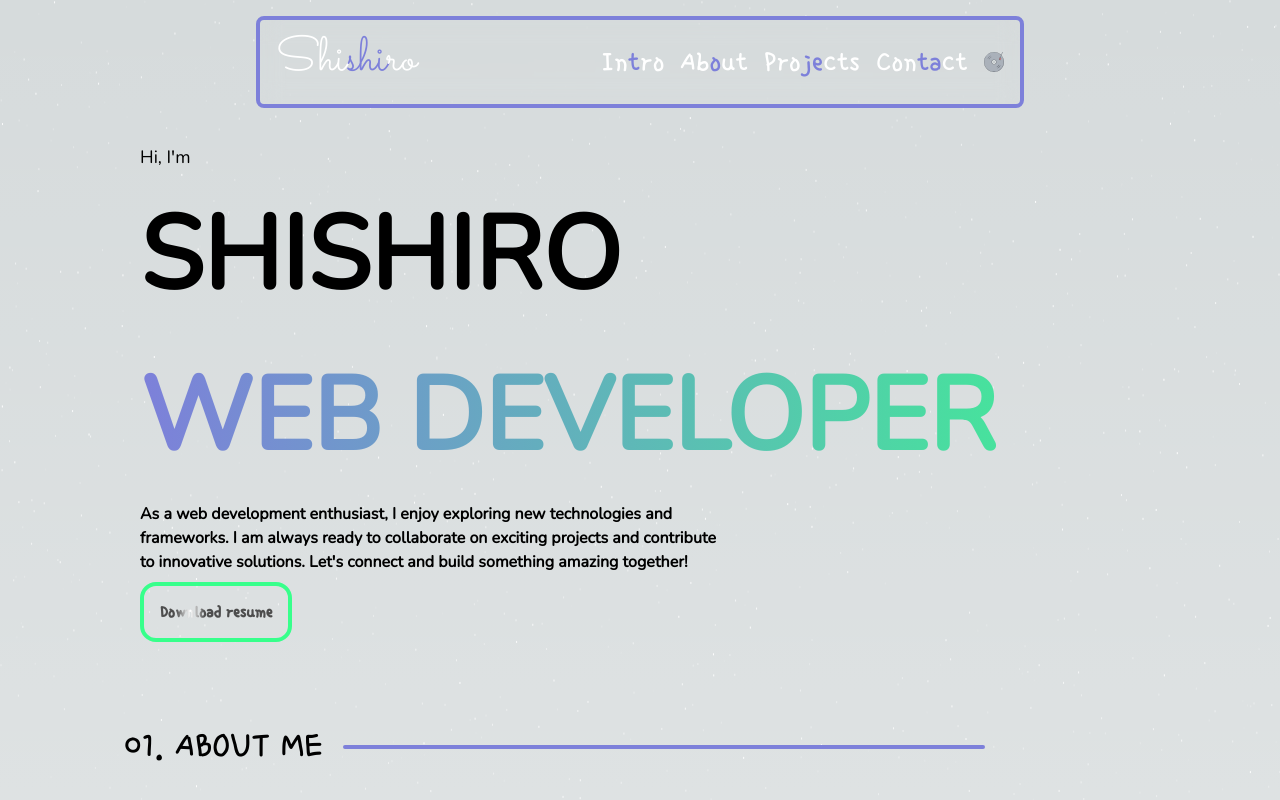
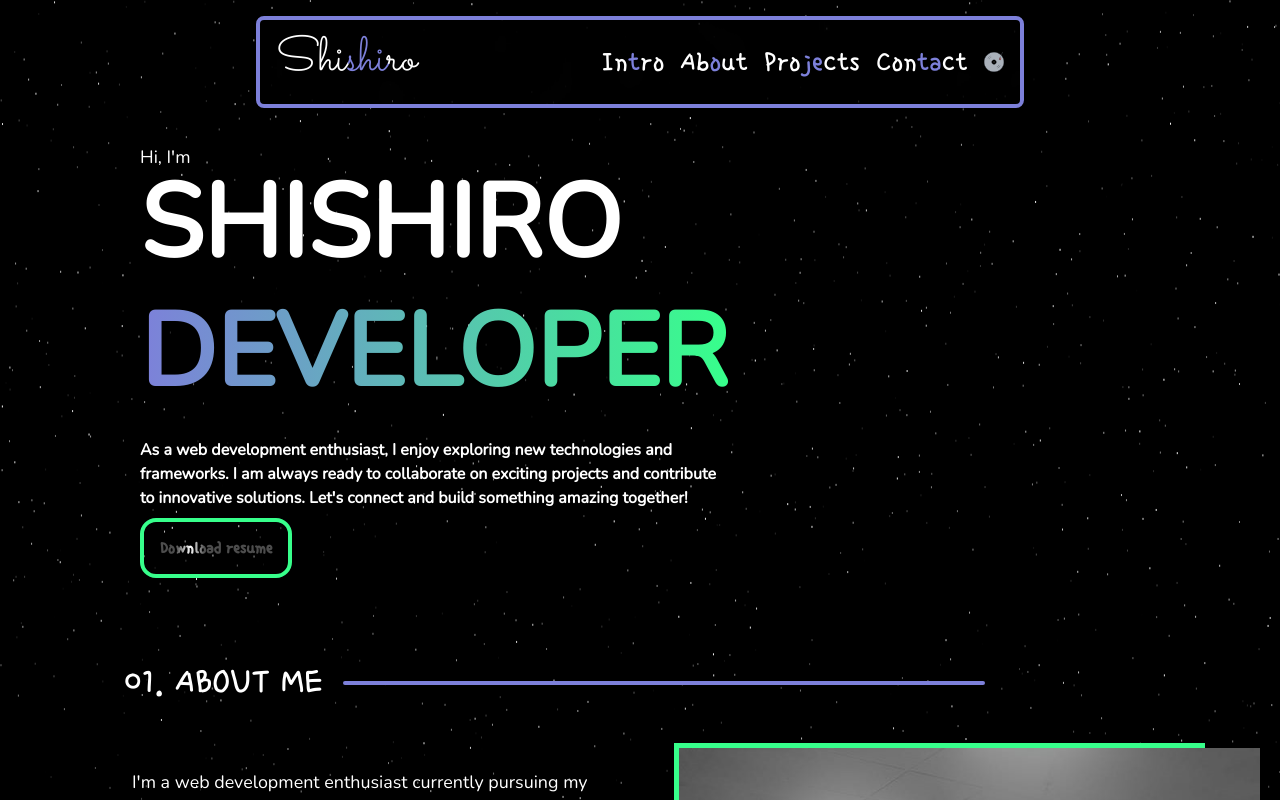
Before and after one commit to shishiro26/shishiro, a Next.js app: page / in a window 1280 px wide. Shown: the top 800 px of the page. Built offline with nearby package versions, Linux system fonts and the light colour scheme.

Commit message:
added animation

```diff
--- a/app/_components/Contact.tsx
+++ b/app/_components/Contact.tsx
@@ -1,5 +1,6 @@
 'use client'
 import React from 'react';
+import { motion } from 'framer-motion'
 
 
 const Contact = () => {
@@ -23,15 +24,17 @@ const Contact = () => {
                     Interested in working together?
                     Feel free to reach out to me!
                 </p>
-                <button
-                    className={`mt-3 2xl:mt-5 px-4 py-3 border-[#37FF8B] border-4 rounded-2xl flex items-center justify-center 2xl:text-[1.3vw] shine single_font md:text-2xl`}
+                <motion.button
+                    whileHover={{ scale: 1.1 }}
+                    whileTap={{ scale: 0.85 }}
+                     className={`mt-3 2xl:mt-5 px-4 py-3 border-[#37FF8B] border-4 rounded-2xl flex items-center justify-center 2xl:text-[1.3vw] shine single_font md:text-2xl`}
                     onClick={handleWriteToMe}
                 >
                     Write to me
                     <span className='text-bold'>
                         @
                     </span>
-                </button>
+                </motion.button>
             </div>
         </section>
     );
--- a/app/_components/Intro.tsx
+++ b/app/_components/Intro.tsx
@@ -1,16 +1,16 @@
 "use client";
 import React from "react";
-import Image from "next/image";
 import Starfield from "./Starfield";
 import { motion } from 'framer-motion'
-import { audioIcon } from "@/constants";
 const Intro = () => {
+  const letters = Array.from("SHISHIRO");
+  const words = "DEVELOPER".split(" ");
 
   const container = {
     hidden: { opacity: 0 },
     visible: (i = 1) => ({
       opacity: 1,
-      transition: { staggerChildren: 0.12, delayChildren: 0.04 * i },
+      transition: { staggerChildren: 0.12, delayChildren: 0.3 * i },
     }),
   };
 
@@ -37,6 +37,7 @@ const Intro = () => {
 
 
 
+
   const downloadResume = () => {
     const resume = "/resume/Shishiro_resume.pdf";
     fetch(resume)
@@ -55,39 +56,61 @@ const Intro = () => {
   };
 
   return (
-    <motion.section className="m-2 p-5 space-y-2" id="intro"
-      variants={container}
-      initial="hidden"
-      animate="visible">
+    <section className="m-2 p-5 space-y-2" id="intro">
       <Starfield
         starCount={5000}
         starColor={[255, 255, 255]}
         speedFactor={0.05}
         backgroundColor="black"
       />
+      <div className="md:-space-y-6">
         <p className="text-1rem sm:text-[1rem] md:text-[1.4vw]">Hi, I&prime;m</p>
-      <p className="text-[8vw] font-bold">SHISHIRO</p>
+        <motion.div
+          style={{ overflow: "hidden", display: "flex", fontSize: "2rem" }}
+          variants={container}
+          initial="hidden"
+          animate="visible"
+        >
+          {letters.map((letter, index) => (
+            <motion.span variants={child} key={index} className="text-[8vw] font-bold cursor-default">
+              {letter === " " ? "\u00A0" : letter}
+            </motion.span>
+          ))}
+        </motion.div>
+        <motion.div
+          style={{ overflow: "hidden", display: "flex", fontSize: "2rem" }}
+          variants={container}
+          initial="hidden"
+          animate="visible"
+        >
+          {words.map((word, index) => (
             <motion.span
               variants={child}
+              key={index}
               className="block text-[8vw] text-transparent font-bold bg-clip-text bg-gradient-to-r from-[#7D80DA] to-[#37FF8B] cursor-default"
             >
-        WEB DEVELOPER
+              {word}
             </motion.span>
+          ))}
+        </motion.div>
+      </div>
       <p className="max-w-xl font-semibold text-md 2xl:text-xl mt-2">
         As a web development enthusiast, I enjoy exploring new technologies and
         frameworks. I am always ready to collaborate on exciting projects and
         contribute to innovative solutions. Let&prime;s connect and build
         something amazing together!
       </p>
-      <button
+      <motion.button
+        whileHover={{ scale: 1.1 }}
+        whileTap={{ scale: 0.85 }}
         className="mt-3 2xl:mt-5 px-4 py-3 border-[#37FF8B] border-4 rounded-2xl flex items-center justify-center 2xl:text-[50vw] shine"
         onClick={downloadResume}
       >
         <span className={`single_font text-lg 2xl:text-2xl`}>
           Download resume
         </span>
-      </button>
-    </motion.section>
+      </motion.button>
+    </section>
   );
 };
 
--- a/app/globals.css
+++ b/app/globals.css
@@ -3,9 +3,9 @@
 @tailwind utilities;
 
 :root {
-  --foreground-rgb: 0, 0, 0;
-  --background-start-rgb: 214, 219, 220;
-  --background-end-rgb: 255, 255, 255;
+  --foreground-rgb: 255, 255, 255;
+  --background-start-rgb: 0, 0, 0;
+  --background-end-rgb: 0, 0, 0;
 }
 
 @media (prefers-color-scheme: dark) {
```
Also changed, not shown: 1 other file (tests, documents, lock files or other folders). Lines whose indentation alone changed are shown as unchanged.
